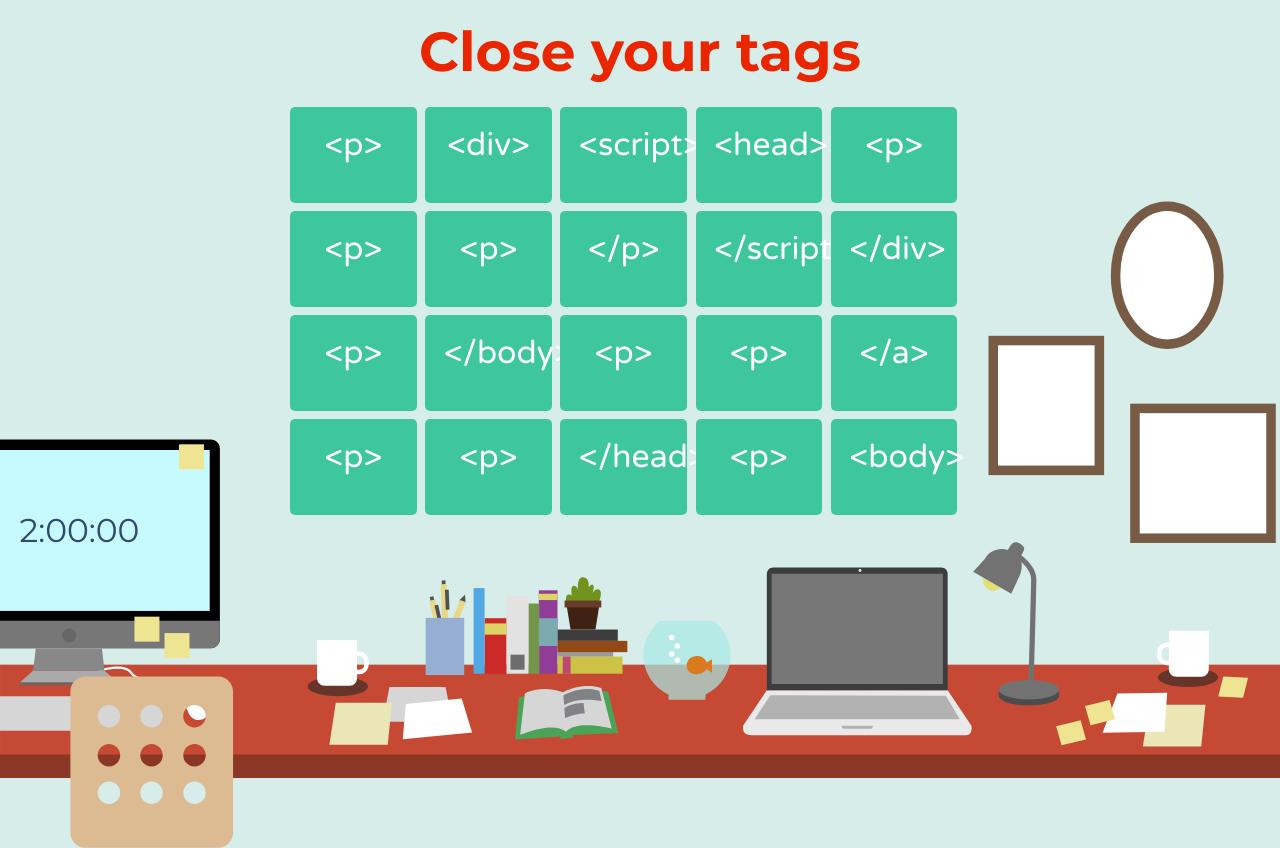
After one commit to hzlllns/close-your-tags, a PHP site: page /index.php in a window 1280 px wide. The commit adds this page. Run offline with PHP 8.4, Linux system fonts and the light colour scheme; some libraries are stand-ins or nearby versions.

Commit message:
svg turned into html + animation started

```diff
--- a/css/main.css
+++ b/css/main.css
@@ -3,150 +3,48 @@
   -moz-box-sizing: border-box;
   box-sizing: border-box;
 }
-
 body {
-	width: 100%;
-	height: 100%;
+  width: 100%;
+  height: 100%;
+  background-color: #d6edea;
 }
-
-.container {
-	width: 80%;
-	margin: 0 auto;
+h1 {
+  margin: 18px;
+  font-family: "Montserrat", sans-serif;
+  color: #e92600;
+  font-size: 55px;
+  font-weight: 700;
 }
-
-.square {
-	display: inline-block;
-	width: 200px;
-	height: 200px;
-	background-color: blue;
-
+#h3 {
+  margin-top: 20px;
+  margin-bottom: 0;
+  font-family: "Montserrat", sans-serif;
+  color: #30496d;
+  font-size: 44px;
+  font-weight: 400;
 }
-
+.contain {
+  width: 85%;
+  margin: 0 auto;
+}
+#start-page {
+  text-align: center;
+}
 #game-field {
-	display: none;
-    height:440px;
-    width:440px;
-    border: 3px solid black;
-	border-radius: 5px;
-	background-color: #D5FAFD;
-	text-align:center;
-
+  margin-top: 15px;
+  width: 55%;
 }
-.card {
-	height: 100px;
-	width: 100px;
-	border: 2px solid black;
-	border-radius: 5px;
-	margin: 3px;
-	float:left;
+.tile {
+  padding: 2.7%;
+  margin: 4px 2px;
+  width: 18%;
+  height: 3em;
+  text-align: center;
+  font-family: "Varela Round", sans-serif;
+  color: #ffffff;
+  letter-spacing: 1.2;
+  font-size: 2em;
+  display: inline-block;
+  border-radius: 5px;
+  background-color: #3ec69f;
 }
-
-.black {
-	background-color: black;
-	height: 100px;
-	width: 100px;
-	border: 2px solid black;
-	border-radius: 5px;
-	margin: 3px;
-	float:left;
-}
-
-.navy {
-	background-color: navy;
-	height: 100px;
-	width: 100px;
-	border: 2px solid black;
-	border-radius: 5px;
-	margin: 3px;
-	float:left;
-}
-
-.red {
-	height: 100px;
-	width: 100px;
-	border: 2px solid black;
-	border-radius: 5px;
-	margin: 3px;
-	float:left;
-	background-color: red;
-}
-
-.blue {
-	height: 100px;
-	width: 100px;
-	border: 2px solid black;
-	border-radius: 5px;
-	margin: 3px;
-	float:left;
-	background-color: blue;
-}
-
-.green {
-	height: 100px;
-	width: 100px;
-	border: 2px solid black;
-	border-radius: 5px;
-	margin: 3px;
-	float:left;
-	background-color: green;
-}
-
-.orange {
-	height: 100px;
-	width: 100px;
-	border: 2px solid black;
-	border-radius: 5px;
-	margin: 3px;
-	float:left;
-	background-color: orange;
-}
-
-.yellow {
-	height: 100px;
-	width: 100px;
-	border: 2px solid black;
-	border-radius: 5px;
-	margin: 3px;
-	float:left;
-	background-color: yellow;
-}
-
-.lime {
-	height: 100px;
-	width: 100px;
-	border: 2px solid black;
-	border-radius: 5px;
-	margin: 3px;
-	float:left;
-	background-color: lime;
-}
-
-.layer {
-
-
-    background-color: transparent;
-
-	text-align:center;
-}
-
-#start-page {
-	width: 100%;
-	position: absolute;
-	top: 30%;
-	bottom: 30%;
-
-    background-color: white;
-	text-align:center;
-}
-
-
-
-.cardOut {
-	height: 100px;
-	width: 100px;
-	border: 2px solid black;
-	border-radius: 5px;
-	margin: 3px;
-	float:left;
-	background-color: #CCC !important;
-}
--- /dev/null
+++ b/css/main.less
@@ -0,0 +1,80 @@
+// ========== variables ==========
+
+//colors
+@light-cyan: 		#d6edea;
+@brown: 			#763b4c;
+@red:  				#e92600;
+@navy: 				#30496d;
+@mint:  			#3ec69f;
+@white: 			#fff;
+
+//typography
+@heading-font: 		"Montserrat", sans-serif;
+@tags-font: 		"Varela Round", sans-serif;
+
+
+* {
+  -webkit-box-sizing: border-box;
+  -moz-box-sizing: border-box;
+  box-sizing: border-box;
+}
+
+body {
+	width: 100%;
+	height: 100%;
+	background-color: @light-cyan;
+
+
+}
+
+h1 {
+	margin: 18px;
+	font-family: @heading-font;
+	color: @red;
+	font-size: 55px;
+	font-weight: 700;
+
+}
+
+#h3 {
+	margin-top: 20px;
+	margin-bottom: 0;
+	font-family: @heading-font;
+	color: @navy;
+	font-size: 44px;
+	font-weight: 400;
+}
+
+.contain {
+	width: 85%;
+	margin: 0 auto;
+}
+
+
+// header
+
+#start-page {
+	text-align: center;
+}
+
+// game field
+
+#game-field {
+	margin-top: 15px;
+	width: 55%;
+}
+
+.tile {
+	padding: 30% 0;
+	margin: 4px 2px;
+	width: 18%;
+	height: 3em;
+	text-align: center;
+	font-family: @tags-font;
+	color: @white;
+	letter-spacing: 1.2;
+	font-size: 2em;
+	display: inline-block;
+	border-radius: 5px;
+	background-color: @mint;
+}
--- /dev/null
+++ b/css/svg.css
@@ -0,0 +1,35 @@
+html,
+body {
+  width: 100%;
+  overflow: hidden;
+}
+svg {
+  position: absolute;
+  left: 0;
+  bottom: -6%;
+  width: 100%;
+}
+#desktop,
+.notes-on-desktop {
+  transform: translateX(-110px);
+}
+#chair {
+  -webkit-animation: popup 1.5s ease-in-out;
+}
+#desktop {
+  -webkit-animation: popup 1s ease-in-out;
+}
+.notes-on-desktop {
+  -webkit-animation: popup 1.1s ease-in-out;
+}
+@-webkit-keyframes popup {
+  0% {
+    transform: translateX(-250px);
+  }
+  70% {
+    transform: translateX(-100px);
+  }
+  100% {
+    transform: translateX(-110px);
+  }
+}
--- /dev/null
+++ b/css/svg.less
@@ -0,0 +1,56 @@
+
+html,
+body{
+
+	width: 100%;
+	overflow: hidden;
+}
+
+
+svg {
+
+position: absolute;
+  left: 0;
+  bottom: -6%;
+  width: 100%;
+}
+
+
+#desktop,
+.notes-on-desktop {
+  transform: translateX(-110px);
+}
+
+
+
+#chair {
+  	-webkit-animation: popup 1.5s ease-in-out;
+// 	-webkit-transition: all 600ms ease-out;
+// -moz-transition: all 600ms ease-out;
+// -ms-transition: all 600ms ease-out;
+// -o-transition: all 600ms ease-out;
+// transition: all 600ms ease-out;
+
+}
+
+#desktop {
+	-webkit-animation: popup 1s ease-in-out;
+}
+
+.notes-on-desktop {
+	-webkit-animation: popup 1.1s ease-in-out;
+
+}
+
+@-webkit-keyframes popup {
+  0% {
+    transform: translateX(-250px);
+  }
+
+  70% {
+    transform: translateX(-100px);
+  }
+  100% {
+  	transform: translateX(-110px);
+  }
+}
--- /dev/null
+++ b/index.php
@@ -0,0 +1,51 @@
+<!DOCTYPE html>
+<html lang="en">
+<head>
+	<meta charset="UTF-8">
+	<title>Close Your Tags!</title>
+	<link rel="stylesheet" href="css/normalize.css">
+	<link rel="stylesheet" href="css/main.css">
+	<link rel="stylesheet" href="css/svg.css">
+	<link href='http://fonts.googleapis.com/css?family=Montserrat:400,700' rel='stylesheet' type='text/css'>
+	<link href='http://fonts.googleapis.com/css?family=Varela+Round' rel='stylesheet' type='text/css'>
+	<script type="text/javascript" src="http://ajax.googleapis.com/ajax/libs/jquery/1.7.2/jquery.min.js"></script>
+	<script src="js/game.js"></script>
+</head>
+<body>
+
+    <header id="start-page" class="contain">
+        <h1>Close your tags</h1>
+
+    </header>
+
+    <section id="game-field" class="contain">
+    	<p class="tile">&lt;p&gt;</p>
+    	<p class="tile">&lt;div&gt;</p>
+    	<p class="tile">&lt;script&gt;</p>
+    	<p class="tile">&lt;head&gt;</p>
+    	<p class="tile">&lt;p&gt;</p>
+
+		<p class="tile">&lt;p&gt;</p>
+		<p class="tile">&lt;p&gt;</p>
+		<p class="tile">&lt;/p&gt;</p>
+		<p class="tile">&lt;/script&gt;</p>
+		<p class="tile">&lt;/div&gt;</p>
+
+		<p class="tile">&lt;p&gt;</p>
+		<p class="tile">&lt;/body&gt;</p>
+		<p class="tile">&lt;p&gt;</p>
+		<p class="tile">&lt;p&gt;</p>
+		<p class="tile">&lt;/a&gt;</p>
+
+		<p class="tile">&lt;p&gt;</p>
+		<p class="tile">&lt;p&gt;</p>
+		<p class="tile">&lt;/head&gt;</p>
+		<p class="tile">&lt;p&gt;</p>
+		<p class="tile">&lt;body&gt;</p>
+    </section>
+
+	<?php include "svg/composition.php"; ?>
+
+
+</body>
+</html>
--- /dev/null
+++ b/svg/composition.php
@@ -0,0 +1,224 @@
+
+<svg version="1.1" id="composition" xmlns="http://www.w3.org/2000/svg" xmlns:xlink="http://www.w3.org/1999/xlink" x="0px" y="0px"  viewBox="0 0 1709.353 867.606" enable-background="new 0 0 1709.353 867.606" xml:space="preserve">
+
+<!-- ===== everything on the table ====== -->
+<g id="table">
+
+	<!-- ===== frames ====== -->
+	<g id="frames">
+		<rect x="1515.688" y="281.016" fill="#FFFFFF" stroke="#775B45" stroke-width="12.7111" stroke-miterlimit="10" width="181.694" height="173.336"/>
+		<rect x="1326.442" y="190.374" fill="#FFFFFF" stroke="#775B45" stroke-width="12.7111" stroke-miterlimit="10" width="141.694" height="173.336"/>
+		<ellipse fill="#FFFFFF" stroke="#775B45" stroke-width="12.7111" stroke-miterlimit="10" cx="1558.733" cy="103.082" rx="68.938" ry="92.088"/>
+	</g>
+
+	<!-- ===== desk ====== -->
+	<g id="desk">
+		<rect x="0.023" y="623.192" fill="#C64934" width="150%" height="120.81"/>
+		<rect x="-0.389" y="743.184" fill="#8C3625" width="150%" height="31.412"/>
+	</g>
+
+	<!-- ===== cup on the left ====== -->
+	<g id="cup-2">
+		<ellipse fill="#663428" cx="1586.535" cy="640.174" rx="40.333" ry="12.974"/>
+		<g>
+			<path fill="#FFFFFF" d="M1560.924,578.032v51.334c0,5.522,4.477,10,10,10h33.334c5.522,0,10-4.478,10-10v-51.334"/>
+			<path fill="none" stroke="#FFFFFF" stroke-width="6" stroke-miterlimit="10" d="M1548.201,610.866c0,5.522,4.478,10,10,10h9.667
+				c5.522,0,10-4.478,10-10v-4.333c0-5.522-4.478-10-10-10h-9.667c-5.522,0-10,4.478-10,10V610.866z"/>
+		</g>
+	</g>
+
+	<!-- ===== cup ====== -->
+	<g id="cup">
+		<ellipse fill="#663428" cx="451.135" cy="652.312" rx="40.333" ry="12.974"/>
+		<g>
+			<path fill="#FFFFFF" d="M476.746,590.17v51.334c0,5.522-4.477,10-10,10h-33.333c-5.523,0-10-4.478-10-10V590.17"/>
+			<path fill="none" stroke="#FFFFFF" stroke-width="6" stroke-miterlimit="10" d="M489.469,623.004c0,5.522-4.477,10-10,10h-9.667
+				c-5.523,0-10-4.478-10-10v-4.333c0-5.522,4.477-10,10-10h9.667c5.523,0,10,4.478,10,10V623.004z"/>
+		</g>
+	</g>
+
+	<!-- ===== lamp ====== -->
+	<g id="lamp">
+		<path fill="#4C4C4C" d="M1405.76,656.584c-7.384-3.026-18.851-4.974-31.739-4.974s-24.356,1.947-31.74,4.974h-8.594v8
+			c0,7.165,18.059,12.974,40.334,12.974s40.333-5.809,40.333-12.974v-8H1405.76z"/>
+		<ellipse fill="#727272" cx="1374.02" cy="656.584" rx="40.333" ry="12.974"/>
+		<circle fill="#E2DF79" cx="1326.442" cy="510.638" r="13.911"/>
+		<path fill="#727272" d="M1363.845,477.033l1.472-2.498c2.888-4.902,4.49-7.729-2.669-12.645
+			c-6.84-4.697-11.215-1.254-14.102,3.647l-2.735,4.644c-11.339-3.771-24.158,0.728-30.47,11.439l-15.729,17.553l50.871,29.424
+			l9.494-20.682c3.752-6.367,5.536-14.761,3.971-21.664c8.323,7.544,13.062,15.647,13.062,22.864
+			c0,10.797-3.394,140.464-3.428,141.234l6.992,0.311c0.141-3.148,3.436-130.593,3.436-141.545
+			C1384.01,498.397,1376.754,486.98,1363.845,477.033z"/>
+	</g>
+
+	<!-- ===== fish ====== -->
+	<g id="fish">
+		<path opacity="0.7" fill="#A7EAE6" d="M975.709,610.466c0-18.458-8.595-34.897-21.988-45.57h-72.523
+			c-13.394,10.673-21.988,27.112-21.988,45.57c0,23.352,13.746,43.482,33.583,52.771v6.708h49.333v-6.708
+			C961.962,653.949,975.709,633.817,975.709,610.466z"/>
+		<path fill="#D87A1D" d="M950.755,615.981l-7.207,4.19c-2.544-8.5-12.403-8.504-12.403-8.504s-14.027-0.178-14.027,13.313
+			c0,11.78,13.513,10.996,13.513,10.996s9.507-0.188,12.571-6.852l7.554,4.855V615.981z"/>
+		<circle fill="#FFFFFF" cx="897.112" cy="609.035" r="3.689"/>
+		<circle fill="#FFFFFF" cx="904.491" cy="617.42" r="3.689"/>
+		<circle fill="#FFFFFF" cx="904.491" cy="598.23" r="3.689"/>
+		<circle fill="#FFFFFF" cx="897.112" cy="586.809" r="3.689"/>
+	</g>
+
+	<!-- ===== pencils ====== -->
+	<g id="pencils">
+		<g>
+			<rect x="574.667" y="532.226" transform="matrix(0.9761 -0.2172 0.2172 0.9761 -102.6978 138.1759)" fill="#515151" width="4.999" height="8"/>
+			<polygon fill="#515151" points="588.208,604.599 594.039,612.38 596.016,602.861 594.303,595.161 586.494,596.898 "/>
+			<rect x="580.699" y="536.325" transform="matrix(0.9761 -0.2172 0.2172 0.9761 -109.9409 140.6158)" fill="#E8D885" width="7.999" height="68.221"/>
+			<rect x="583.057" y="543.391" transform="matrix(0.9761 -0.2174 0.2174 0.9761 -106.9968 140.5889)" fill="#515151" width="5" height="26.528"/>
+		</g>
+
+		<g>
+			<rect x="590.829" y="598.718" transform="matrix(-0.9353 -0.3538 0.3538 -0.9353 935.0588 1376.3655)" fill="#515151" width="4.999" height="8.001"/>
+			<polygon fill="#515151" points="621.612,539.499 621.006,529.795 614.133,536.668 612.688,544.556 617.467,546.364"/>
+			<rect x="601.804" y="535.877" transform="matrix(-0.9352 -0.354 0.354 -0.9352 970.6025 1317.5181)" fill="#E8D885" width="7.997" height="68.22"/>
+			<rect x="595.022" y="567.772" transform="matrix(-0.9353 -0.3539 0.3539 -0.9353 950.7608 1335.9243)" fill="#515151" width="5" height="26.527"/>
+		</g>
+
+		<g>
+			<rect x="590.073" y="510.738" transform="matrix(0.9991 -0.0412 0.0412 0.9991 -20.7159 24.8659)" fill="#515151" width="4.998" height="7.999"/>
+			<polygon fill="#515151" points="591.355,583.985 595.721,592.675 599.348,583.655 599.023,575.774 591.029,576.103"/>
+			<rect x="589.94" y="515.629" transform="matrix(0.9991 -0.0413 0.0413 0.9991 -22.1791 24.9771)" fill="#E8D885" width="7.999" height="68.221"/>
+			<rect x="594.72" y="523.064" transform="matrix(0.9992 -0.0412 0.0412 0.9992 -21.5938 25.0659)" fill="#515151" width="5" height="26.528"/>
+		</g>
+		<rect x="568.423" y="560.703" fill="#97AED3" width="51.5" height="76.365"/>
+	</g>
+
+	<!-- ===== books ====== -->
+	<g id="books">
+		<rect x="719.561" y="523.931" fill="#913C96" width="24.909" height="111.374"/>
+		<g>
+			<rect x="744.47" y="612.374" fill="#CCC246" width="86.832" height="22.896"/>
+			<rect x="744.47" y="605.68" fill="#9B9B9B" width="74.334" height="6.711"/>
+			<g>
+				<rect x="705.56" y="541.596" fill="#73964B" width="14.667" height="93.709"/>
+				<g>
+					<path fill="#71931D" d="M756.385,540.097c0,0-2.815-12.068,4.667-10.519c3.917,0.812,3.333,5.137,3.333,5.137
+						s-4.021-16.236,1.75-16.825c6.521-0.666,6.917,11.688,6.917,11.688s-4.914-22.814,5.167-23.187c9.625-0.355,8,13.499,8,13.499
+						s4.333-6.75,6.166-2.461c1.886,4.413-2.333,12.148-2.333,12.148s4.667-9.534,10.167-6.36s-0.667,16.879-0.667,16.879"/>
+					<rect x="647.13" y="561.157" fill="#CC2929" width="29.333" height="74.147"/>
+					<rect x="676.463" y="530.934" fill="#E2E2E2" width="29.333" height="104.371"/>
+					<rect x="744.469" y="591.413" fill="#934916" width="93.335" height="15.111"/>
+					<rect x="744.468" y="576.302" fill="#3D3D3D" width="80.583" height="15.111"/>
+					<rect x="632.463" y="520.93" fill="#52A8E2" width="14.667" height="114.375"/>
+					<rect x="647.302" y="568.096" fill="#DDD466" width="29.162" height="15.023"/>
+					<rect x="681.755" y="609.846" fill="#6D6D6D" width="18.75" height="20.04"/>
+					<rect x="719.561" y="561.157" fill="#7BAAAF" width="24.909" height="37.073"/>
+					<rect x="719.561" y="528.491" fill="#DDD466" width="24.909" height="8.439"/>
+					<rect x="751.469" y="612.369" fill="#BF4773" width="10.5" height="22.936"/>
+					<polygon fill="#3F2213" points="756.719,544.474 761.969,576.398 795.219,576.398 800.219,544.474"/>
+					<rect x="753.969" y="537.557" fill="#683B28" width="49" height="9.251"/>
+				</g>
+			</g>
+		</g>
+	</g>
+
+	<!-- ===== desktop ====== -->
+
+	<g id="desktop">
+
+		<path fill="#FFFFFF" d="M389.408,679.712c1.638,7.84-3.39,15.521-11.228,17.159l0,0c-7.84,1.638-14.379-3.108-17.159-11.228
+			l-6.511-13.544c-1.638-7.838,3.389-15.521,11.229-17.159l0,0c7.838-1.638,12.831,3.572,17.158,11.228L389.408,679.712z"/>
+		<path fill="none" stroke="#FFFFFF" stroke-width="3" stroke-miterlimit="10" d="M363.802,660.596c0,0-2.456-16.322-13.667-16.322
+			c0,0-12.833,2.498-27,1.655c-8.979-0.534-30.887-1.26-37.813-11.707c-9.333-14.076-43.02-2.726-43.02-2.726"/>
+
+
+
+		<polygon fill="#D6D6D6" points="89.486,665.285 80.921,711.607 336.729,711.607 327.294,665.285"/>
+		<g>
+			<path d="M391.416,322.674H12.222C5.472,322.674,0,328.146,0,334.896v253.929c0,6.748,5.472,12.221,12.222,12.221h379.194
+				c6.749,0,12.221-5.473,12.221-12.221V334.896C403.637,328.146,398.165,322.674,391.416,322.674z M389.718,551.142H14.258V336.593
+				h375.46V551.142z"/>
+			<path fill="#777777" d="M0,564.618V589.4c0,6.749,5.472,12.221,12.222,12.221h379.194c6.749,0,12.221-5.472,12.221-12.221
+				v-24.782H0z"/>
+			<g>
+				<rect x="136.469" y="646.771" fill="#666666" width="130.698" height="3.734"/>
+				<polygon fill="#AAAAAA" points="267.167,646.771 136.809,646.771 154.122,631.496 249.515,631.496"/>
+				<polygon fill="#888888" points="249.515,631.496 154.122,631.496 157.856,601.621 246.12,601.621"/>
+			</g>
+			<circle fill="#666666" cx="202.327" cy="583.969" r="9.166"/>
+			<rect x="14.258" y="336.593" fill="#C7FAFF" width="375.46" height="214.549"/>
+			<text x="136" y="460" fill="#30496d" id="h3">2:00:00</text>
+		</g>
+	</g>
+
+	<!-- ===== chair ====== -->
+	<path id="chair" class="chair" fill="#DDBB92" style="color:blue; margin-left:30%;" d="M291.232,639.134H114.002c-11.046,0-20,8.955-20,20v188.473c0,11.047,8.954,20,20,20h177.229
+		c11.046,0,20-8.953,20-20V659.134C311.232,648.089,302.278,639.134,291.232,639.134z M145.497,809.216
+		c-8.301,0-15.031-6.73-15.031-15.031s6.729-15.031,15.031-15.031c8.302,0,15.032,6.73,15.032,15.031
+		S153.799,809.216,145.497,809.216z M145.497,759.226c-8.301,0-15.031-6.729-15.031-15.029c0-8.303,6.729-15.033,15.031-15.033
+		c8.302,0,15.032,6.73,15.032,15.033C160.529,752.497,153.799,759.226,145.497,759.226z M145.497,707.216
+		c-8.301,0-15.031-6.73-15.031-15.031s6.729-15.031,15.031-15.031c8.302,0,15.032,6.73,15.032,15.031
+		S153.799,707.216,145.497,707.216z M202.331,809.216c-8.301,0-15.031-6.73-15.031-15.031s6.729-15.031,15.031-15.031
+		c8.302,0,15.031,6.73,15.031,15.031S210.632,809.216,202.331,809.216z M202.331,759.226c-8.301,0-15.031-6.729-15.031-15.029
+		c0-8.303,6.729-15.033,15.031-15.033c8.302,0,15.031,6.73,15.031,15.033C217.362,752.497,210.632,759.226,202.331,759.226z
+		 M202.331,707.216c-8.301,0-15.031-6.73-15.031-15.031s6.729-15.031,15.031-15.031c8.302,0,15.031,6.73,15.031,15.031
+		S210.632,707.216,202.331,707.216z M259.737,809.216c-8.301,0-15.031-6.73-15.031-15.031s6.73-15.031,15.031-15.031
+		c8.302,0,15.031,6.73,15.031,15.031S268.039,809.216,259.737,809.216z M259.737,759.226c-8.301,0-15.031-6.729-15.031-15.029
+		c0-8.303,6.73-15.033,15.031-15.033c8.302,0,15.031,6.73,15.031,15.033C274.768,752.497,268.039,759.226,259.737,759.226z
+		 M259.737,707.216c-8.301,0-15.031-6.73-15.031-15.031s6.73-15.031,15.031-15.031c8.302,0,15.031,6.73,15.031,15.031
+		S268.039,707.216,259.737,707.216z"/>
+
+	<!-- ===== notes ====== -->
+	<g id="notes">
+		<polygon fill="#D6D6D6" points="519.973,653.032 511.407,699.354 604.407,699.354 594.973,653.032"/>
+		<polygon fill="#EAE6B5" points="448.41,674.193 439.845,730.096 517.802,730.096 523.41,674.193"/>
+		<polygon fill="#FFFFFF" points="541.9,675.842 537.88,722.777 630.438,713.734 616.545,668.55"/>
+	</g>
+
+	<!-- ===== notes ====== -->
+	<g id="notes-1">
+		<polygon fill="#EAE6B5" points="1534.807,676.712 1526.241,732.614 1604.198,732.614 1609.807,676.712"/>
+		<polygon fill="#FFFFFF" points="1492.216,661.63 1472.468,714.168 1554.95,712.87 1558.733,660.584"/>
+		<polygon fill="#EFE492" points="1488.993,696.249 1456.336,704.193 1449.047,678.501 1481.706,670.558"/>
+	</g>
+
+	<!-- ===== hanging notes ====== -->
+	<rect id="desktop-note-3" class="notes-on-desktop" x="329.674" y="581.049" transform="matrix(0.9792 0.203 -0.203 0.9792 128.5204 -57.853)" fill="#EFE492" width="33.335" height="33.335"/>
+	<rect id="desktop-note-2" class="notes-on-desktop" x="289.574" y="559.107" transform="matrix(0.9979 0.0652 -0.0652 0.9979 38.1821 -18.7373)" fill="#EFE492" width="33.335" height="33.336"/>
+	<rect id="desktop-note-1" class="notes-on-desktop" x="349.049" y="328.939" transform="matrix(0.9979 0.0652 -0.0652 0.9979 23.3055 -23.1035)" fill="#EFE492" width="33.335" height="33.336"/>
+	<path fill-rule="evenodd" clip-rule="evenodd" fill="#E9E9E9" d="M1261.815,701.064"/>
+
+	<!-- ===== laptop ====== -->
+	<g id="laptop">
+		<path fill-rule="evenodd" clip-rule="evenodd" fill="#E9E9E9" d="M1265.533,657.474h-241.473l-31.771,47.189
+			c0,7.018-0.155,12.708,12.467,12.708h285.295c9.5,0,7.254-12.708,7.254-12.708L1265.533,657.474z"/>
+		<g>
+			<path fill-rule="evenodd" clip-rule="evenodd" fill="#3D3D3D" d="M1147.975,657.474h-123.914V501.793
+				c0-4.681,3.794-8.474,8.474-8.474h115.44h109.087c4.68,0,8.472,3.793,8.472,8.474v155.681H1147.975z"/>
+			<path fill-rule="evenodd" clip-rule="evenodd" fill="#E9E9E9" d="M1148.515,495.54c1.099,0,1.99,0.89,1.99,1.987
+				c0,1.099-0.892,1.989-1.99,1.989c-1.098,0-1.988-0.891-1.988-1.989C1146.526,496.43,1147.417,495.54,1148.515,495.54z"/>
+			<path fill-rule="evenodd" clip-rule="evenodd" fill="#777777" d="M1030.415,649.001V501.793h228.766v147.208H1030.415z"/>
+			<path fill-rule="evenodd" clip-rule="evenodd" fill="#B3B2B2" d="M1165.983,704.663c0,2.339-1.939,4.236-4.331,4.236h-33.708
+				c-2.391,0-4.33-1.897-4.33-4.236H1165.983z"/>
+		</g>
+		<polyline fill-rule="evenodd" clip-rule="evenodd" fill="#B3B2B2" points="1028.742,663.893 1007.665,695.984 1281.802,695.984
+			1263.144,664.643"/>
+	</g>
+
+	<!-- ===== opened book ====== -->
+	<g id="opened-book">
+		<polygon fill-rule="evenodd" clip-rule="evenodd" fill="#4BA358" points="812.025,659.385 825.722,714.466 764.389,717.07
+			765.588,720.622 748.425,722.466 748.425,719.133 687.716,723.133 693.055,667.211 715.265,661.087 753.717,667.211
+			790.055,655.746 		"/>
+		<g>
+			<path fill="#D6D6D6" d="M802.967,654.481c0,0-21.861-9.209-51.114,5.412c-31.004-10.404-50.918,1.729-50.918,1.729l-6.292,55.448
+				c0,0,44.103-19.023,61.071-4.273c14.75-16.97,61.205-4.283,61.205-4.283L802.967,654.481z"/>
+			<path fill="#808285" d="M800.391,658.515l3.089,13.334c0,0-30.62-6.559-50.126,5.297l-0.914-13.059
+				C781.692,649.465,800.391,658.515,800.391,658.515z"/>
+			<path fill="#808285" d="M779.323,674.454l1.549,13.822c0,0-12.059-0.367-26.237,6.166l-0.991-13.155
+				C765.759,673.544,779.323,674.454,779.323,674.454z"/>
+		</g>
+	</g>
+
+	<!-- ===== note 1 ====== -->
+	<polygon id="note-1" fill="#EFE492" points="1450.327,723.042 1417.67,730.986 1410.381,705.294 1443.04,697.351"/>
+
+	<!-- ===== note 2 ====== -->
+	<polygon id="note2" fill="#EFE492" points="1660.013,667.289 1626.868,665.758 1633.54,639.005 1666.687,640.536"/>
+</g>
+</svg>
```
Also changed, not shown: index.html (deleted, +0 -28 lines), img/CloseYourTags.svg (added), img/book.svg (added), img/books.svg (added), img/chair.svg (added), img/composition.svg (added), img/computer.svg (added), img/cup.svg (added), img/desk.svg (added), img/fish.svg (added), img/laptop.svg (added), img/pencils.svg (added).
